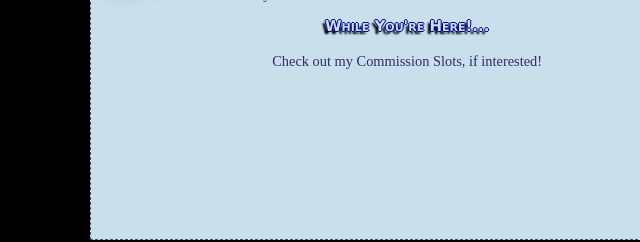
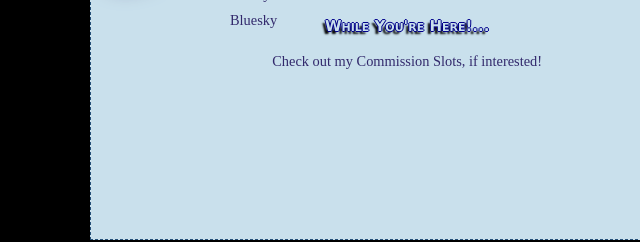
Before and after one commit to EveyHedgehog/scketchzone, a plain HTML site: page public/notcaard.html in a window 1280 px wide. Shown: the part 428-670 px from the top of the page, 230-870 px from the left. Drawn offline with Linux system fonts and the light colour scheme; a web font is replaced by a local one.

Commit message:
Finally added Bluesky to Not-Caard
lol

```diff
--- a/public/notcaard.html
+++ b/public/notcaard.html
@@ -50,7 +50,7 @@
   </head>
   <body>
     <div id="infoarea"> <img src="./images/justhanginaround.png" title="chomp">
-	  <br>
+      <br>
       <br>
       <div id="infobox">
         <h2>Places I'm Active</h2>
@@ -59,6 +59,7 @@
           <li><a href="https://scketcht00n.tumblr.com/">Tumblr (Art Account)</a></li>
           <li><a href="https://mastodon.gamedev.place/@eveyhedgehog">Mastodon</a></li>
           <li><a href="https://www.weasyl.com/%7Eevilsonic">Weasyl</a></li>
+          <li><a href="https://bsky.app/profile/eveyhedgehog.scketchzone.com">Bluesky</a></li>
         </ul>
       </div>
       <div id="infobox" style="left: 50%;">
@@ -80,6 +81,5 @@
     <div id="sitelink">
       <h2><a href="./index.html">Go to Main Page!</a></h2>
     </div>
-
   </body>
 </html>
```
